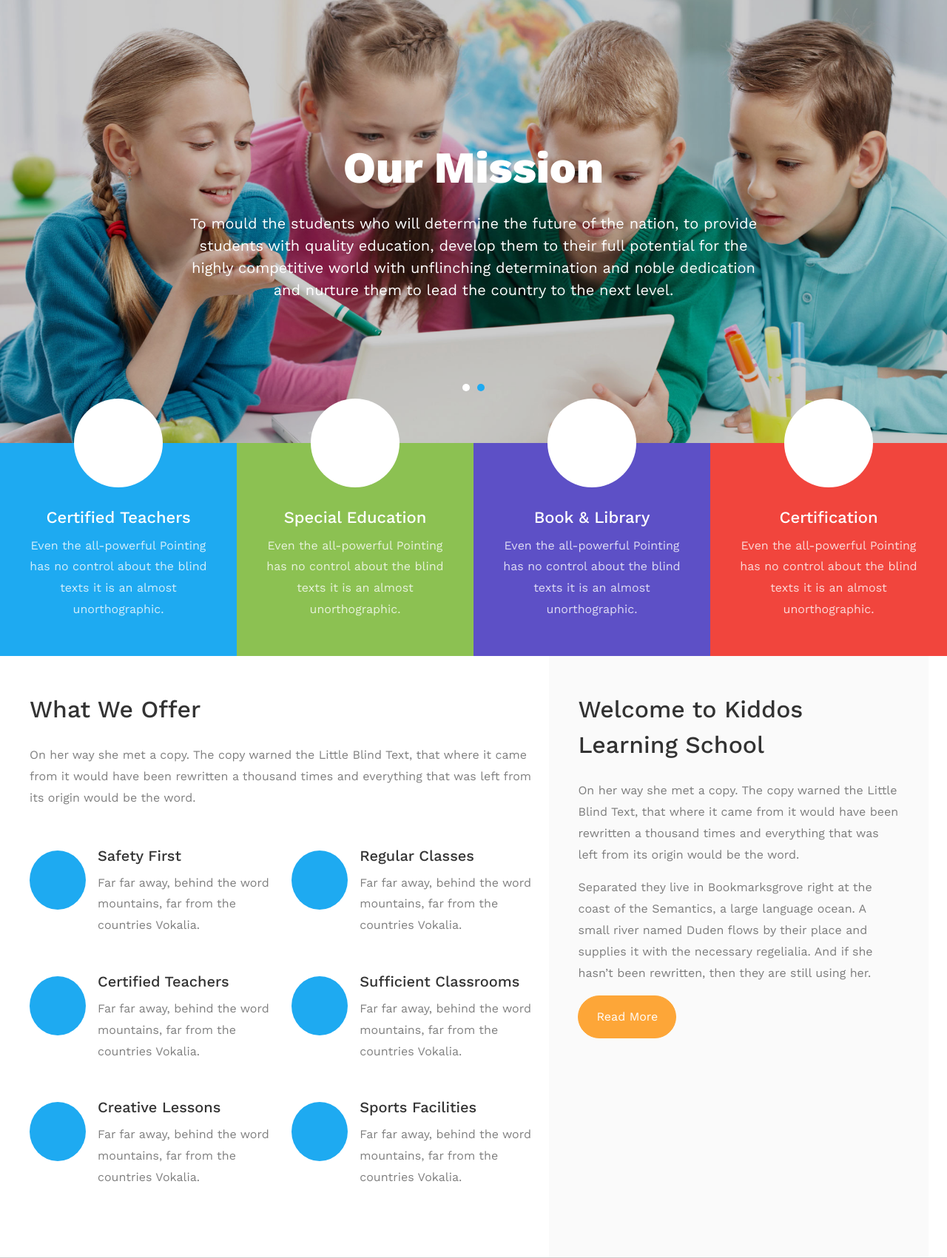
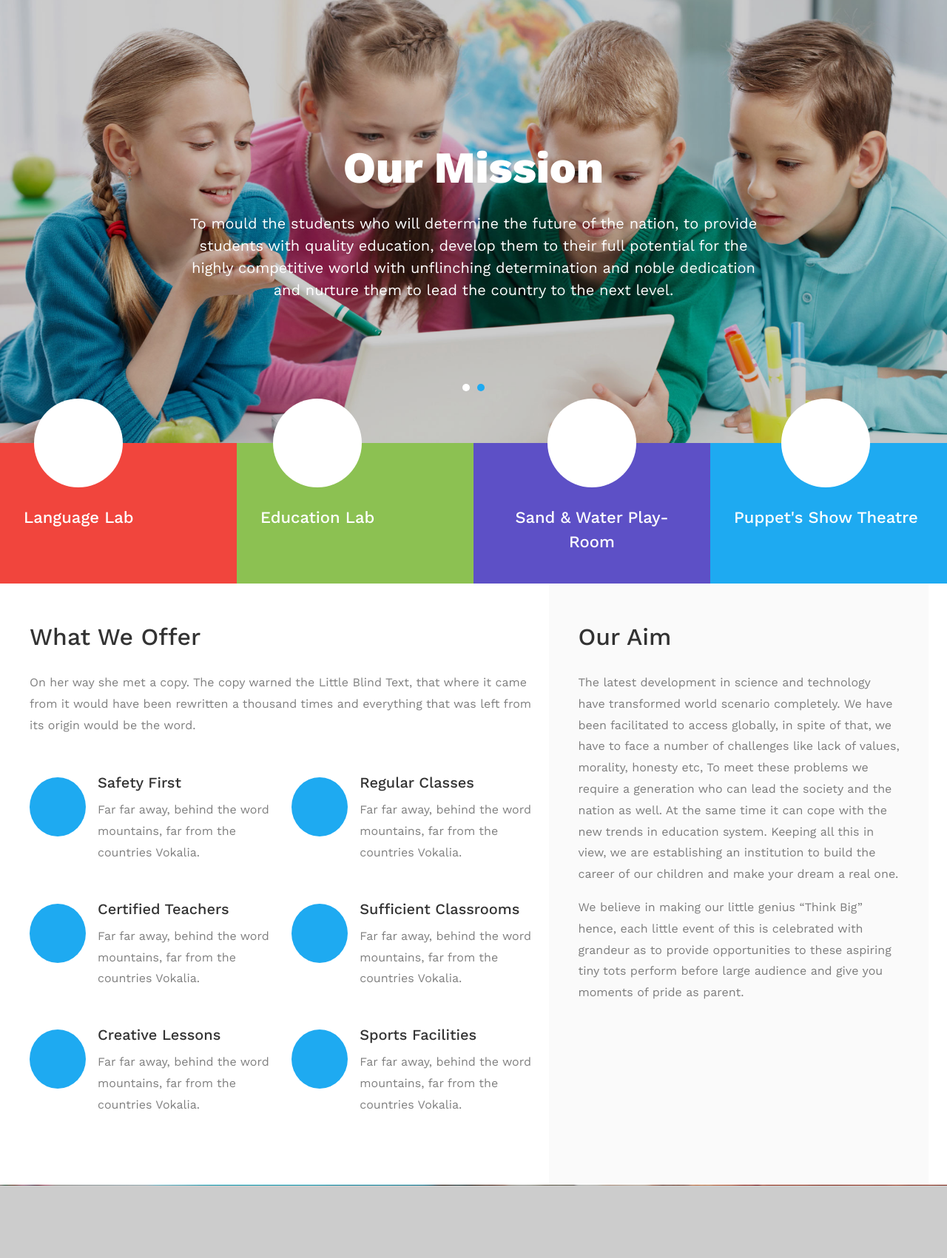
Before and after one commit to dreamvrutik/webworks, a Django app: page / in a window 1280 px wide. Shown: the part 102-1803 px from the top of the page at 74% size. Run offline with Django 3.2, Linux system fonts and the light colour scheme; some libraries are stand-ins or nearby versions; some web fonts are replaced.

Commit message:
Update index.html

```diff
--- a/website/Templates/index.html
+++ b/website/Templates/index.html
@@ -81,14 +81,13 @@
     <section class="ftco-services ftco-no-pb">
 			<div class="container-wrap">
 				<div class="row no-gutters">
-          <div class="col-md-3 d-flex services align-self-stretch pb-4 px-4 ftco-animate bg-primary">
+          <div class="col-md-3 d-flex services align-self-stretch pb-4 px-4 ftco-animate bg-quarternary">
             <div class="media block-6 d-block text-center">
               <div class="icon d-flex justify-content-center align-items-center">
-            		<span class="flaticon-teacher"></span>
+            		<span class="flaticon-diploma"></span>
               </div>
               <div class="media-body p-2 mt-3">
-                <h3 class="heading">Certified Teachers</h3>
-                <p>Even the all-powerful Pointing has no control about the blind texts it is an almost unorthographic.</p>
+                <h3 class="heading">Language Lab</h3>
               </div>
             </div>
           </div>
@@ -98,8 +97,7 @@
             		<span class="flaticon-reading"></span>
               </div>
               <div class="media-body p-2 mt-3">
-                <h3 class="heading">Special Education</h3>
-                <p>Even the all-powerful Pointing has no control about the blind texts it is an almost unorthographic.</p>
+                <h3 class="heading">Education Lab</h3>
               </div>
             </div>
           </div>
@@ -109,19 +107,17 @@
             		<span class="flaticon-books"></span>
               </div>
               <div class="media-body p-2 mt-3">
-                <h3 class="heading">Book &amp; Library</h3>
-                <p>Even the all-powerful Pointing has no control about the blind texts it is an almost unorthographic.</p>
+                <h3 class="heading">Sand &amp; Water Play-Room</h3>
               </div>
             </div>
           </div>
-          <div class="col-md-3 d-flex services align-self-stretch pb-4 px-4 ftco-animate bg-quarternary">
+          <div class="col-md-3 d-flex services align-self-stretch pb-4 px-4 ftco-animate bg-primary">
             <div class="media block-6 d-block text-center">
               <div class="icon d-flex justify-content-center align-items-center">
-            		<span class="flaticon-diploma"></span>
+            		<span class="flaticon-teacher"></span>
               </div>
               <div class="media-body p-2 mt-3">
-                <h3 class="heading">Certification</h3>
-                <p>Even the all-powerful Pointing has no control about the blind texts it is an almost unorthographic.</p>
+                <h3 class="heading">Puppet's Show Theatre</h3>
               </div>
             </div>
           </div>
@@ -134,12 +130,13 @@
 				<div class="row">
 					<div class="col-md-5 order-md-last wrap-about py-5 wrap-about bg-light">
 						<div class="text px-4 ftco-animate">
-	          	<h2 class="mb-4">Welcome to Kiddos Learning School</h2>
-							<p>On her way she met a copy. The copy warned the Little Blind Text, that where it came from it would have been rewritten a thousand times and everything that was left from its origin would be the word.</p>
-							<p>Separated they live in Bookmarksgrove right at the coast of the Semantics, a large language ocean. A small river named Duden flows by their place and supplies it with the necessary regelialia. And if she hasn’t been rewritten, then they are still using her.</p>
-							<p><a href="#" class="btn btn-secondary px-4 py-3">Read More</a></p>
+	          	<h2 class="mb-4">Our Aim</h2>
+							<p>The latest development in science and technology have transformed world scenario completely. We have been facilitated to access globally, in spite of that, we have to face a number of challenges like lack of values, morality, honesty etc, To meet these problems we require a generation who can lead the society and the nation as well. At the same time it can cope with the new trends in education system. Keeping all this in view, we are establishing an institution to build the career of our children and make your dream a real one.</p>
+							<p>We believe in making our little genius “Think Big” hence, each little event of this is celebrated with grandeur as to provide opportunities to these aspiring tiny tots perform before large audience and give you moments of pride as parent.</p>
+
 						</div>
 					</div>
+
 					<div class="col-md-7 wrap-about py-5 pr-md-4 ftco-animate">
           	<h2 class="mb-4">What We Offer</h2>
 						<p>On her way she met a copy. The copy warned the Little Blind Text, that where it came from it would have been rewritten a thousand times and everything that was left from its origin would be the word.</p>
```
